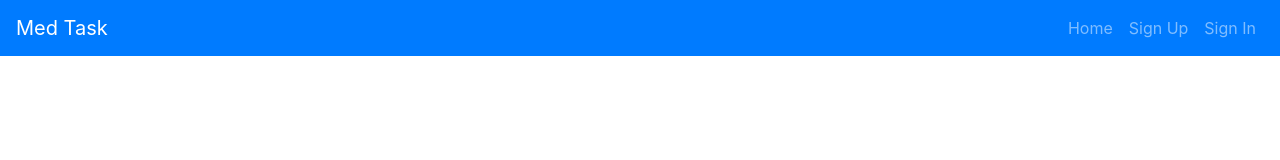
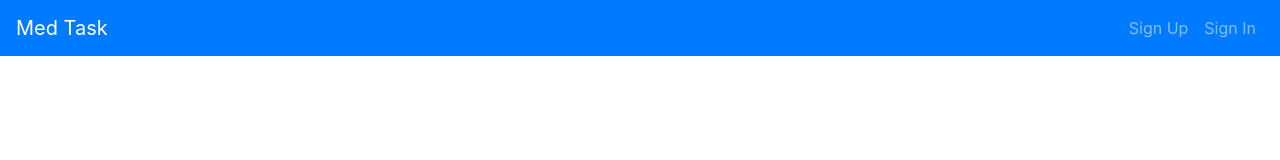
Before and after one commit to JordanDickow/medtask-client, a React app: page /medicines in a window 1280 px wide. Shown: the top 160 px of the page. Built offline with nearby package versions, Linux system fonts and the light colour scheme.

Commit message:
I took out the home tab.   Click on MedTask for new home page

```diff
--- a/src/components/Header/Header.js
+++ b/src/components/Header/Header.js
@@ -18,12 +18,6 @@
   </Fragment>
 )
 
-const alwaysOptions = (
-  <Fragment>
-    <Nav.Link to="/">Home</Nav.Link>
-  </Fragment>
-)
-
 const Header = ({ user }) => (
   <Navbar bg="primary" variant="dark" expand="md">
     <Navbar.Brand href="#">
@@ -33,7 +27,6 @@
     <Navbar.Collapse id="basic-navbar-nav">
       <Nav className="ml-auto">
         { user && <span className="navbar-text mr-2">Welcome, {user.email}</span>}
-        { alwaysOptions }
         { user ? authenticatedOptions : unauthenticatedOptions }
       </Nav>
     </Navbar.Collapse>
```
